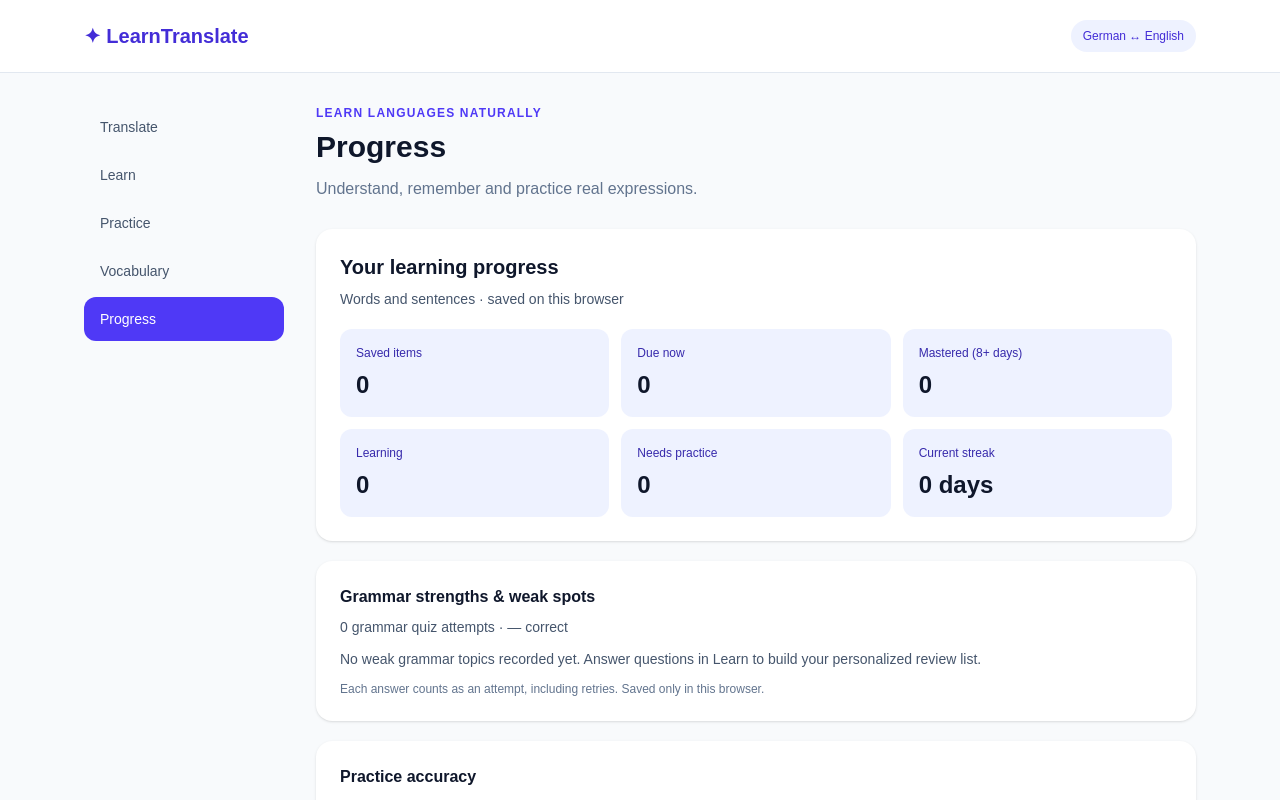
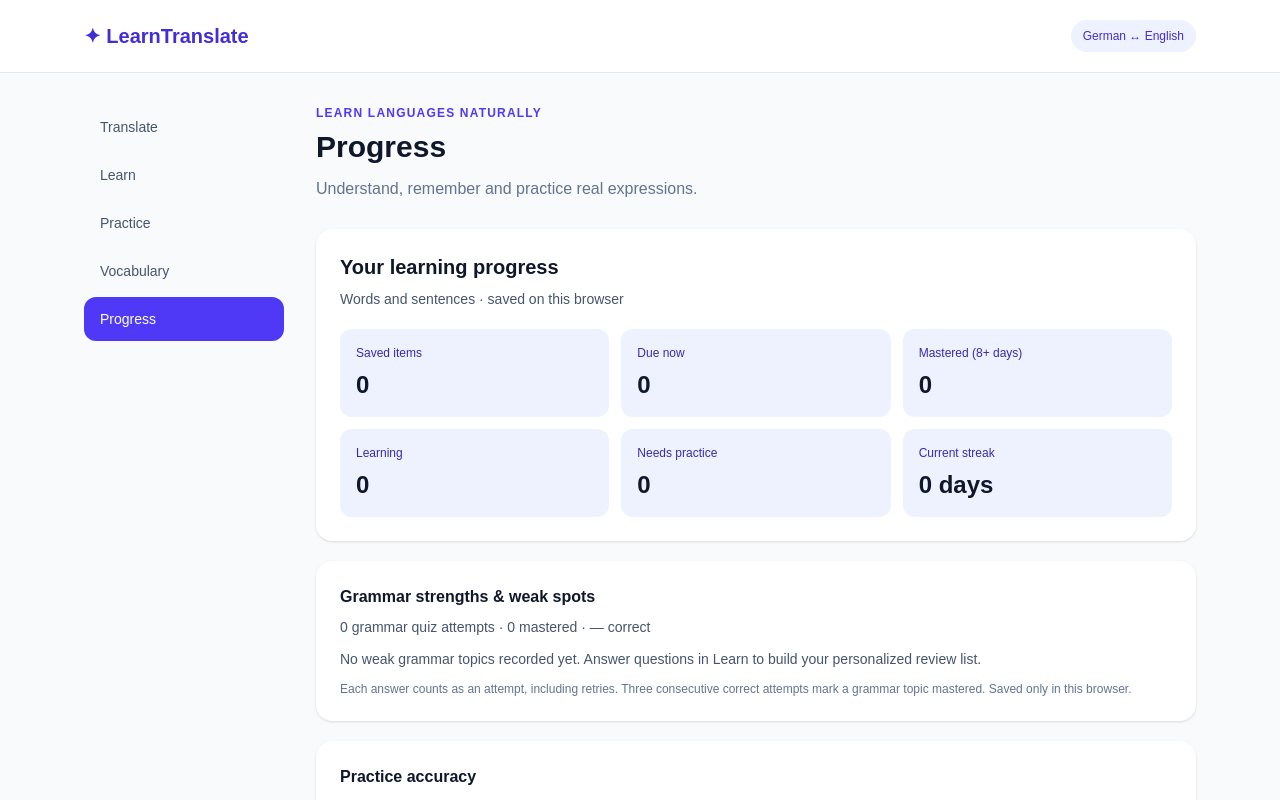
Before and after one commit to Forkan01/learntranslate, a Next.js app: page / in a window 1280 px wide. Both pictures are taken after a click on the button "Progress". Shown: the top 800 px of the page. Built offline with nearby package versions, Linux system fonts and the light colour scheme.

Commit message:
LT-13C: show grammar mastery and hide mastered topics from weak spots

```diff
--- a/src/app/ProgressPanel.tsx
+++ b/src/app/ProgressPanel.tsx
@@ -7,7 +7,7 @@ type Word = { word: string; meaning: string };
 type Phrase = { en: string; de: string };
 const REVIEW_KEY = "lt:reviews:v1";
 const GRAMMAR_KEY = "lt:grammar-practice:v1";
-type GrammarStat = {attempts:number;correct:number;updated:number;title:string;level:string};
+type GrammarStat = {attempts:number;correct:number;updated:number;title:string;level:string;recent?:boolean[]};
 const ACTIVITY_KEY = "lt:practice-activity:v1";
 const dayKey = (timestamp: number) => {
   const d = new Date(timestamp);
@@ -81,7 +81,8 @@ export default function ProgressPanel({ words, phrases }: { words: Word[]; phras
     }
   }
   const next = active.filter(r => r.due > now).map(r => r.due).sort((a,b) => a-b)[0];
-  const weakGrammar=Object.entries(grammar).filter(([,v])=>v.correct<v.attempts).sort((a,b)=>(a[1].correct/a[1].attempts)-(b[1].correct/b[1].attempts)||b[1].attempts-a[1].attempts).slice(0,5);
+  const masteredGrammar=Object.values(grammar).filter(v=>Array.isArray(v.recent)&&v.recent.length>=3&&v.recent.slice(-3).every(x=>x===true)).length;
+  const weakGrammar=Object.entries(grammar).filter(([,v])=>v.correct<v.attempts&&!(Array.isArray(v.recent)&&v.recent.length>=3&&v.recent.slice(-3).every(x=>x===true))).sort((a,b)=>(a[1].correct/a[1].attempts)-(b[1].correct/b[1].attempts)||b[1].attempts-a[1].attempts).slice(0,5);
   const grammarAttempts=Object.values(grammar).reduce((sum,v)=>sum+v.attempts,0);
   const grammarCorrect=Object.values(grammar).reduce((sum,v)=>sum+v.correct,0);
   const stats = [
@@ -91,7 +92,7 @@ export default function ProgressPanel({ words, phrases }: { words: Word[]; phras
     <div className="rounded-2xl bg-white p-6 shadow-sm"><h2 className="text-xl font-semibold">Your learning progress</h2><p className="mt-2 text-sm text-slate-600">Words and sentences · saved on this browser</p>
       <div className="mt-5 grid grid-cols-2 gap-3 sm:grid-cols-3">{stats.map(([label, value]) => <div key={label} className="rounded-xl bg-indigo-50 p-4"><p className="text-xs text-indigo-800">{label}</p><p className="mt-2 text-2xl font-bold">{value}</p></div>)}</div>
     </div>
-    <div className="rounded-2xl bg-white p-6 shadow-sm"><h2 className="font-semibold">Grammar strengths &amp; weak spots</h2><p className="mt-2 text-sm text-slate-600">{grammarAttempts} grammar quiz attempts · {grammarAttempts?Math.round(100*grammarCorrect/grammarAttempts)+"%":"—"} correct</p>{weakGrammar.length?<div className="mt-3 space-y-2">{weakGrammar.map(([id,item])=><div key={id} className="rounded-xl border border-amber-200 bg-amber-50 p-3"><p className="font-medium">{item.title}</p><p className="text-sm text-amber-900">{item.level} · {item.correct}/{item.attempts} correct · Recommended for review</p></div>)}</div>:<p className="mt-3 text-sm text-slate-600">No weak grammar topics recorded yet. Answer questions in Learn to build your personalized review list.</p>}<p className="mt-3 text-xs text-slate-500">Each answer counts as an attempt, including retries. Saved only in this browser.</p></div>
+    <div className="rounded-2xl bg-white p-6 shadow-sm"><h2 className="font-semibold">Grammar strengths &amp; weak spots</h2><p className="mt-2 text-sm text-slate-600">{grammarAttempts} grammar quiz attempts · {masteredGrammar} mastered · {grammarAttempts?Math.round(100*grammarCorrect/grammarAttempts)+"%":"—"} correct</p>{weakGrammar.length?<div className="mt-3 space-y-2">{weakGrammar.map(([id,item])=><div key={id} className="rounded-xl border border-amber-200 bg-amber-50 p-3"><p className="font-medium">{item.title}</p><p className="text-sm text-amber-900">{item.level} · {item.correct}/{item.attempts} correct · Recommended for review</p></div>)}</div>:<p className="mt-3 text-sm text-slate-600">No weak grammar topics recorded yet. Answer questions in Learn to build your personalized review list.</p>}<p className="mt-3 text-xs text-slate-500">Each answer counts as an attempt, including retries. Three consecutive correct attempts mark a grammar topic mastered. Saved only in this browser.</p></div>
     <div className="rounded-2xl bg-white p-6 shadow-sm"><h2 className="font-semibold">Practice accuracy</h2><p className="mt-3 text-2xl font-bold">{totalAttempts ? Math.round(100 * totalCorrect / totalAttempts) + "%" : "—"}</p><p className="text-sm text-slate-600">{totalCorrect} correct of {totalAttempts} recorded reviews · lifetime totals for currently saved items</p><div className="mt-3 h-3 overflow-hidden rounded-full bg-slate-100"><div className="h-full rounded-full bg-indigo-600" style={{ width: totalAttempts ? Math.round(100 * totalCorrect / totalAttempts) + "%" : "0%" }} /></div><p className="mt-3 text-sm text-slate-600">{next ? "Next scheduled review: " + new Date(next).toLocaleString() : "No future reviews scheduled yet."}</p></div>
     <div className="rounded-2xl bg-white p-6 shadow-sm"><h2 className="font-semibold">Last 7 days</h2><p className="mt-2 text-sm text-slate-600">{todayActivity?.attempts || 0} reviews today · {todayActivity?.correct || 0} correct</p><div className="mt-4 grid grid-cols-7 gap-2">{week.map(d => <div key={d.key} className="text-center"><div title={d.attempts + " reviews"} className="flex h-16 items-end justify-center rounded-lg bg-indigo-50 p-2"><div className="w-full rounded-sm bg-indigo-600" style={{ height: d.attempts ? Math.max(12, Math.min(100, d.attempts * 15)) + "%" : "0%" }} /></div><p className="mt-1 text-xs text-slate-600">{d.label}</p><p className="text-xs font-semibold">{d.attempts}</p></div>)}</div><p className="mt-3 text-xs text-slate-500">Daily activity tracking begins with this update. Earlier reviews count toward lifetime statistics but cannot be assigned to past dates.</p></div>
   </section>;
```
